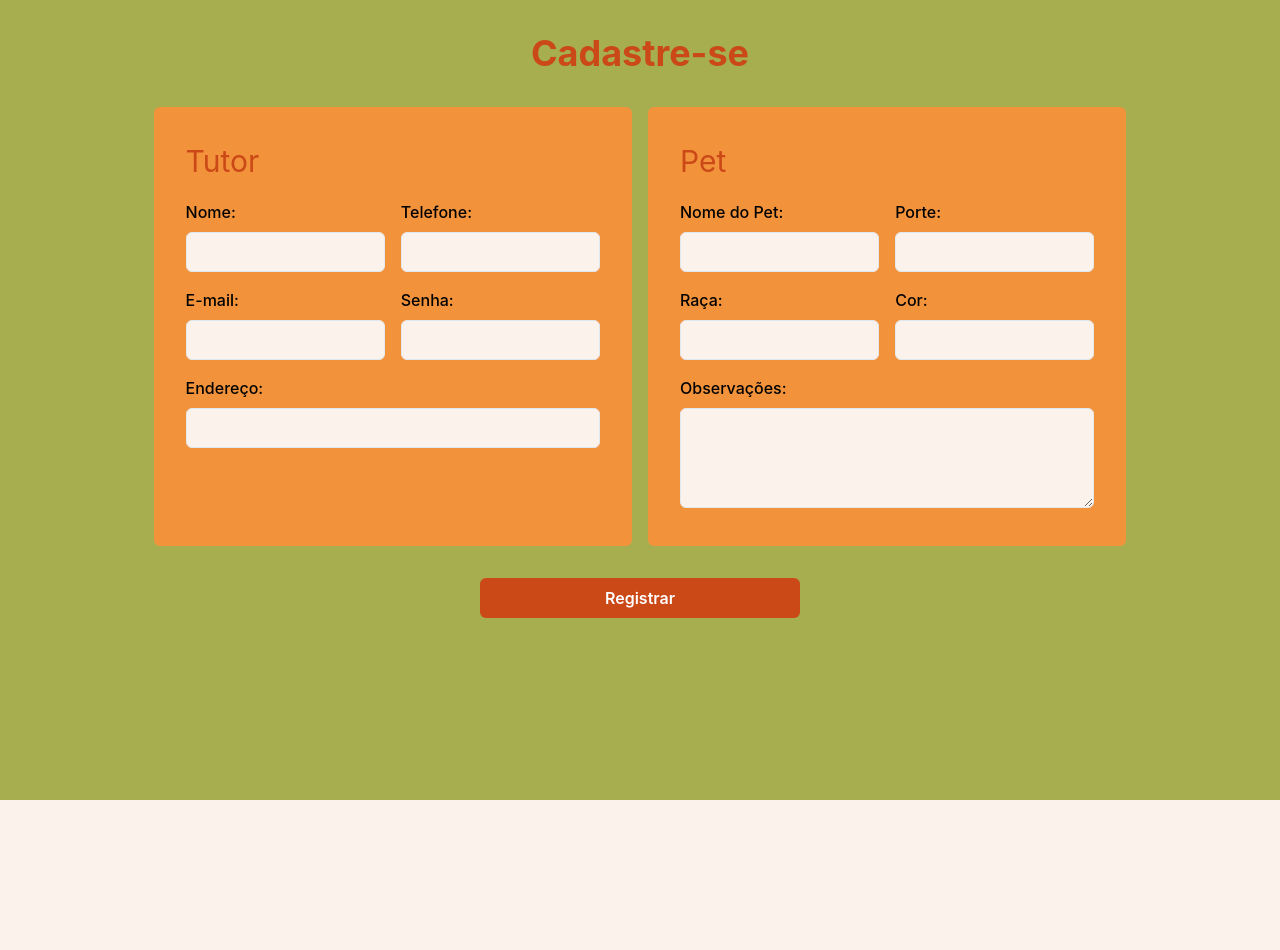
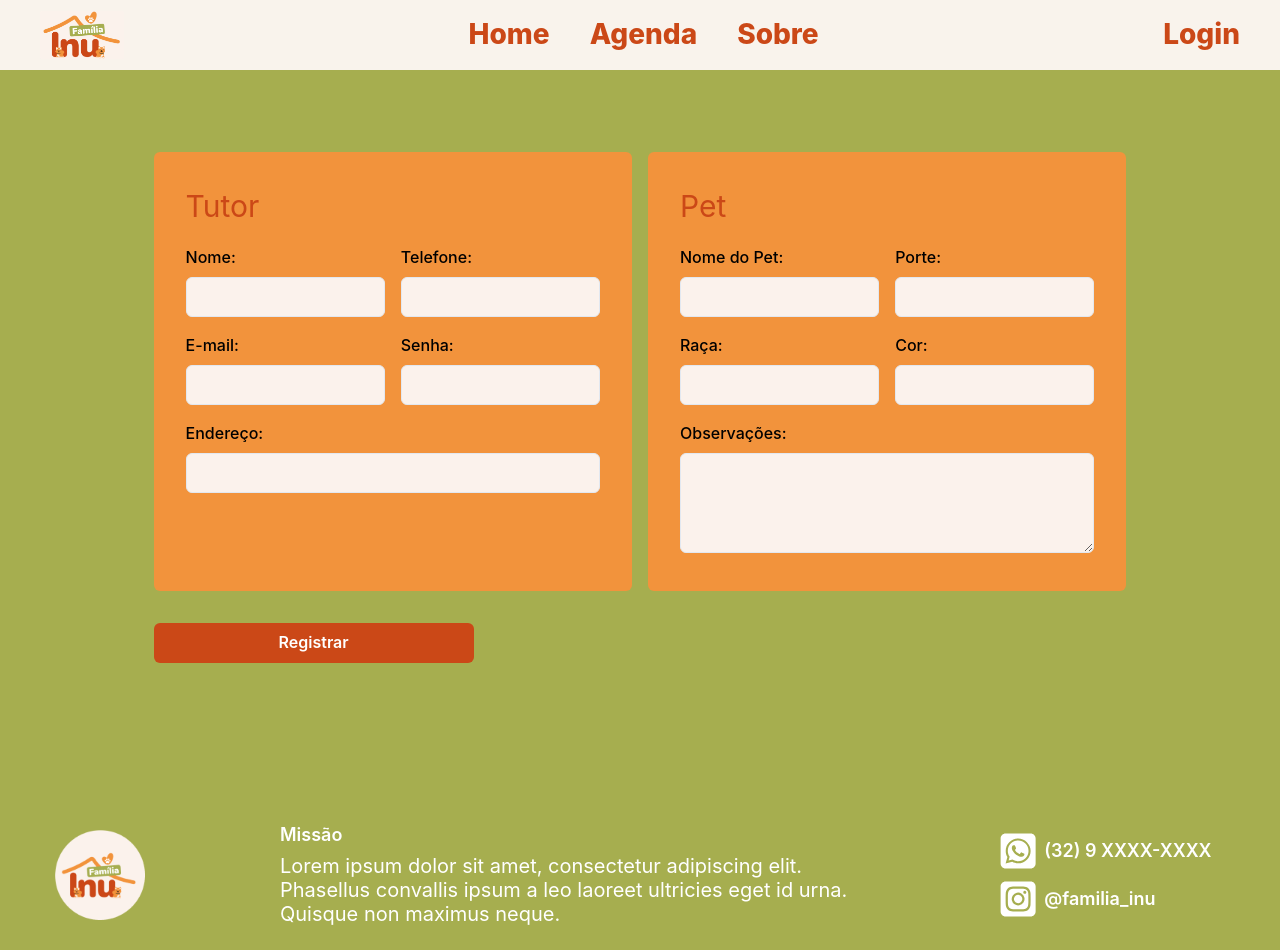
Before and after one commit to yamashita-tiemi/Familia-Inu, a Next.js app: page /cadastro in a window 1280 px wide. Before the commit the page ends 800 px from the top, so only its background shows below. Built offline with nearby package versions, Linux system fonts and the light colour scheme.

Commit message:
Update application colors and review registration page

```diff
--- a/src/app/_components/RegistrationArea.tsx
+++ b/src/app/_components/RegistrationArea.tsx
@@ -2,7 +2,7 @@
 
 'use client';
 
-import { Stack, Button, Heading } from '@chakra-ui/react';
+import { Stack, Button, Heading, Box } from '@chakra-ui/react';
 import { TutorForm } from './TutorForm';
 import { PetForm } from './PetForm';
 
@@ -14,16 +14,29 @@ const RegistrationArea = () => {
 
   return (
     <Stack
-      spacing={8}
+      spacing={10}
       padding={8}
       align="center"
       maxWidth="100%"
       margin="0 auto"
       bg="#A6AE4F"
-      minHeight="100vh"
+      minHeight="100vh" >
+      <Box
+        width="100%"
+        color="white"
+        display="flex"
+        alignItems="center"
+        justifyContent="center"
+      ></Box>
+
+      {/* Área de Registro */}
+      <Stack
+        spacing={8}
+        width="80%"
+        bg="#A6AE4F"
+        paddingTop={20}
       >
-      <Heading textAlign="center" color="#CB4817">Cadastre-se</Heading>
-      <Stack direction={["column", "row"]} spacing={4} width="80%">
+        <Stack direction={["column", "row"]} spacing={4}>
           <TutorForm />
           <PetForm />
         </Stack>
@@ -37,6 +50,7 @@ const RegistrationArea = () => {
           Registrar
         </Button>
       </Stack>
+    </Stack>
   );
 };
 
--- a/src/app/_components/footer.tsx
+++ b/src/app/_components/footer.tsx
@@ -14,12 +14,11 @@ export default function Footer() {
             justifyContent={"space-between"}
             paddingX={10}
         >
-            <ImageFooter src={"/logo_redonda.png"} alt={"Família Inu"} width={120} height={120}/>
+            <ImageFooter src={"/logo_redonda.png"} alt={"Família Inu"} width={90} height={100}/>
             <Stack width={"50%"}>
-                <TitleCard title={"Missão"} size={"28px"}/>
-                <Text size={"24px"} color={"#FFFFFF"}
-                    text={"Lorem ipsum dolor sit amet, consectetur adipiscing elit. Phasellus convallis ipsum a leo laoreet ultricies eget id urna. Quisque non maximus neque. "}
-                />
+                <TitleCard title={"Missão"} size={"18px"}/>
+                <Text size={"20px"} color={"#FFFFFF"}
+                text={"Lorem ipsum dolor sit amet, consectetur adipiscing elit. Phasellus convallis ipsum a leo laoreet ultricies eget id urna. Quisque non maximus neque. "} w={""}                />
             </Stack>
             <IconSocial></IconSocial>
         </HStack>
--- a/src/app/_components/icon.tsx
+++ b/src/app/_components/icon.tsx
@@ -22,14 +22,14 @@ export function IconSocial() {
         <Stack width={"20%"}>
             <Link as={NextLink} href={'https://web.whatsapp.com/'} isExternal={true}>
                 <HStack>
-                    <FaSquareWhatsapp size={"44px"} color="#FFFFFF" />
-                    <TextIndex text={"(32) 9 XXXX-XXXX"} size={"20px"} color={"#FFFFFF"} />
+                    <FaSquareWhatsapp size={"40px"} color="#FFFFFF" />
+                    <TextIndex text={"(32) 9 XXXX-XXXX"} size={"18px"} color={"#FFFFFF"} />
                 </HStack>
             </Link>
             <Link as={NextLink} href={'https://www.instagram.com/'} isExternal={true}>
                 <HStack>
-                    <FaSquareInstagram size={"44px"} color="#FFFFFF" />
-                    <TextIndex text={"@familia_inu"} size={"20px"} color={"#FFFFFF"} />
+                    <FaSquareInstagram size={"40px"} color="#FFFFFF" />
+                    <TextIndex text={"@familia_inu"} size={"18px"} color={"#FFFFFF"} />
                 </HStack>
             </Link>
         </Stack>
--- a/src/app/_components/navbar.tsx
+++ b/src/app/_components/navbar.tsx
@@ -7,29 +7,29 @@ export default function Navbar() {
     return(
         <HStack
             // as={"navbar"}
-            bg={"#A6AE4F"}
+            bg={"#F9F3EC"}
             width={"100%"}
             height={"70px"}
             justifyContent={"space-between"}
             paddingX={10}
             position={"fixed"}
-
+            zIndex={99}
         >
             <ImageNavbar src={"/logo.png"} alt={"Família Inu"} width={165} height={95}/>
             <Flex
                 gap={"10"}
             >
-                <Link as={NextLink} href='/'>
+                <Link as={NextLink} href='/' color="#A6AE4F">
                     <TitleNavbar title={"Home"} size={"28px"} />
                 </Link>
-                <Link as={NextLink} href='/agenda'>
+                <Link as={NextLink} href='/agenda' color="#A6AE4F">
                     <TitleNavbar title={"Agenda"} size={"28px"} />
                 </Link>
-                <Link as={NextLink} href='/sobre'>
+                <Link as={NextLink} href='/sobre' color="#A6AE4F">
                     <TitleNavbar title={"Sobre"} size={"28px"} />
                 </Link>
             </Flex>
-            <Link as={NextLink} href='/login'>
+            <Link as={NextLink} href='/login' color="#A6AE4F">
                 <TitleNavbar title={"Login"} size={"28px"} />
             </Link>
         </HStack>
--- a/src/app/_components/tittle.tsx
+++ b/src/app/_components/tittle.tsx
@@ -11,7 +11,7 @@ export function TitleNavbar({ title, size }:TitleNavbarProps) {
             as="h3"
             fontSize={size}
             fontWeight={800}
-            color={"#FFFFFF"}
+            color={"#CB4817"}
         >
             {title}
         </Heading>
--- a/src/app/cadastro/page.tsx
+++ b/src/app/cadastro/page.tsx
@@ -6,10 +6,10 @@ import RegistrationArea from '../_components/RegistrationArea';
 
 export default function Page() {
   return (
-    //<Navbar />
     <>
-    <RegistrationArea />
+        <Navbar />
+        <RegistrationArea />
+        <Footer/>
     </>
-    //<Footer/>
   );
 }
--- a/src/app/globals.css
+++ b/src/app/globals.css
@@ -1,4 +1,21 @@
 :root {
+    /*MEU ESTILO*/
+    --green-dark: #6C722B;
+    --green-light: #A6AE4F;
+    --red: #CB4817;
+    --orange: #F2933C;
+    --yellow: #F2C94C;
+
+    /* Adicionando cores de texto e fundo para um design completo */
+    --text-primary: #333333;
+    --text-secondary: #666666;
+    --background-primary: #FFFFFF;
+    --background-secondary: #F5F5F5;
+
+
+
+
+
   --max-width: 1100px;
   --border-radius: 12px;
   --font-mono: ui-monospace, Menlo, Monaco, "Cascadia Mono", "Segoe UI Mono",
--- a/src/app/login/page.tsx
+++ b/src/app/login/page.tsx
@@ -1,9 +1,13 @@
+import Footer from "../_components/footer"
+import Navbar from "../_components/navbar"
 
 
-export default function Login() {
+export default function Sobre() {
     return(
         <>
+            <Navbar/>
 
+            <Footer/>
         </>
     )
 }
```
Lines whose indentation alone changed are shown as unchanged.
